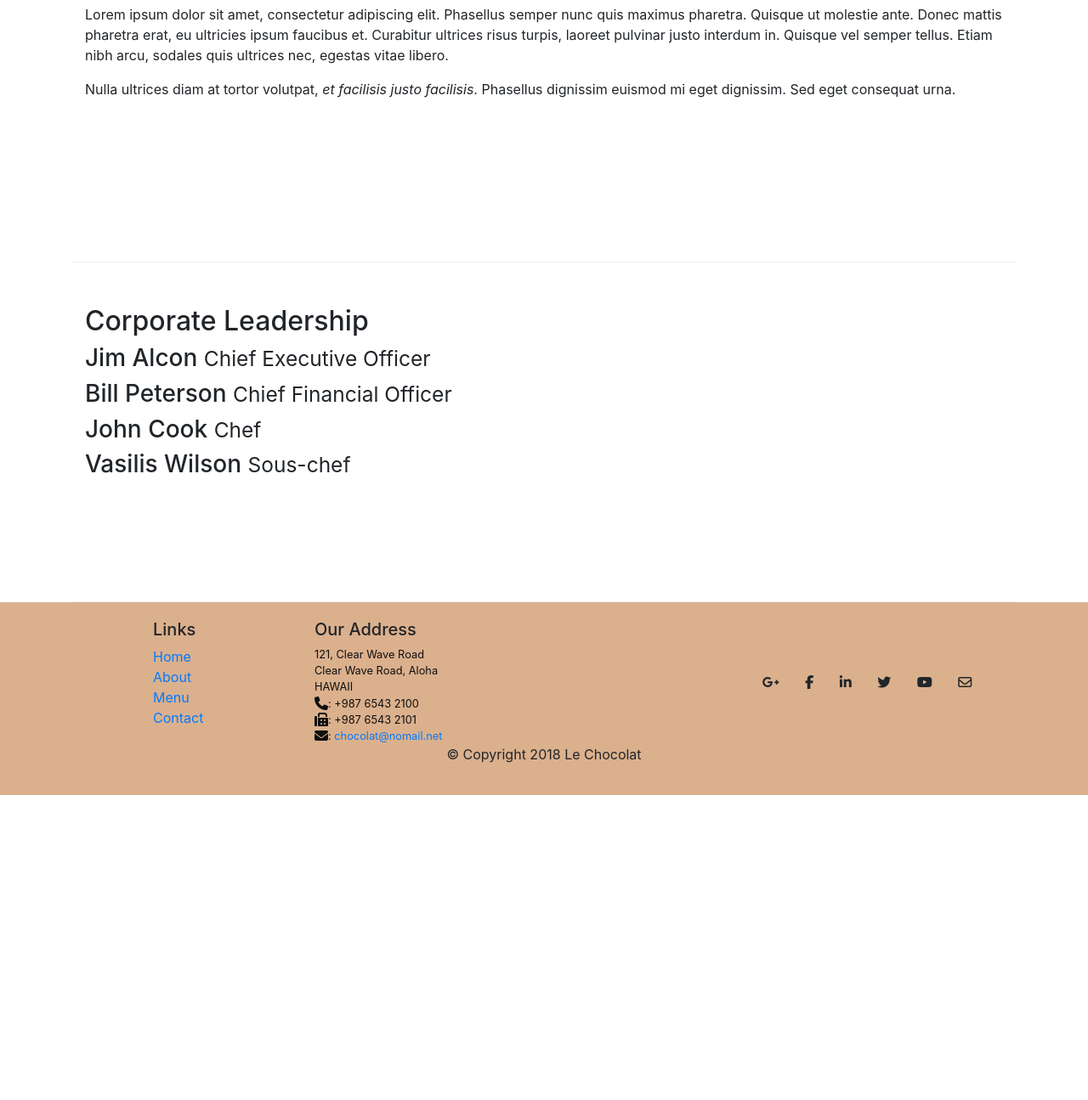
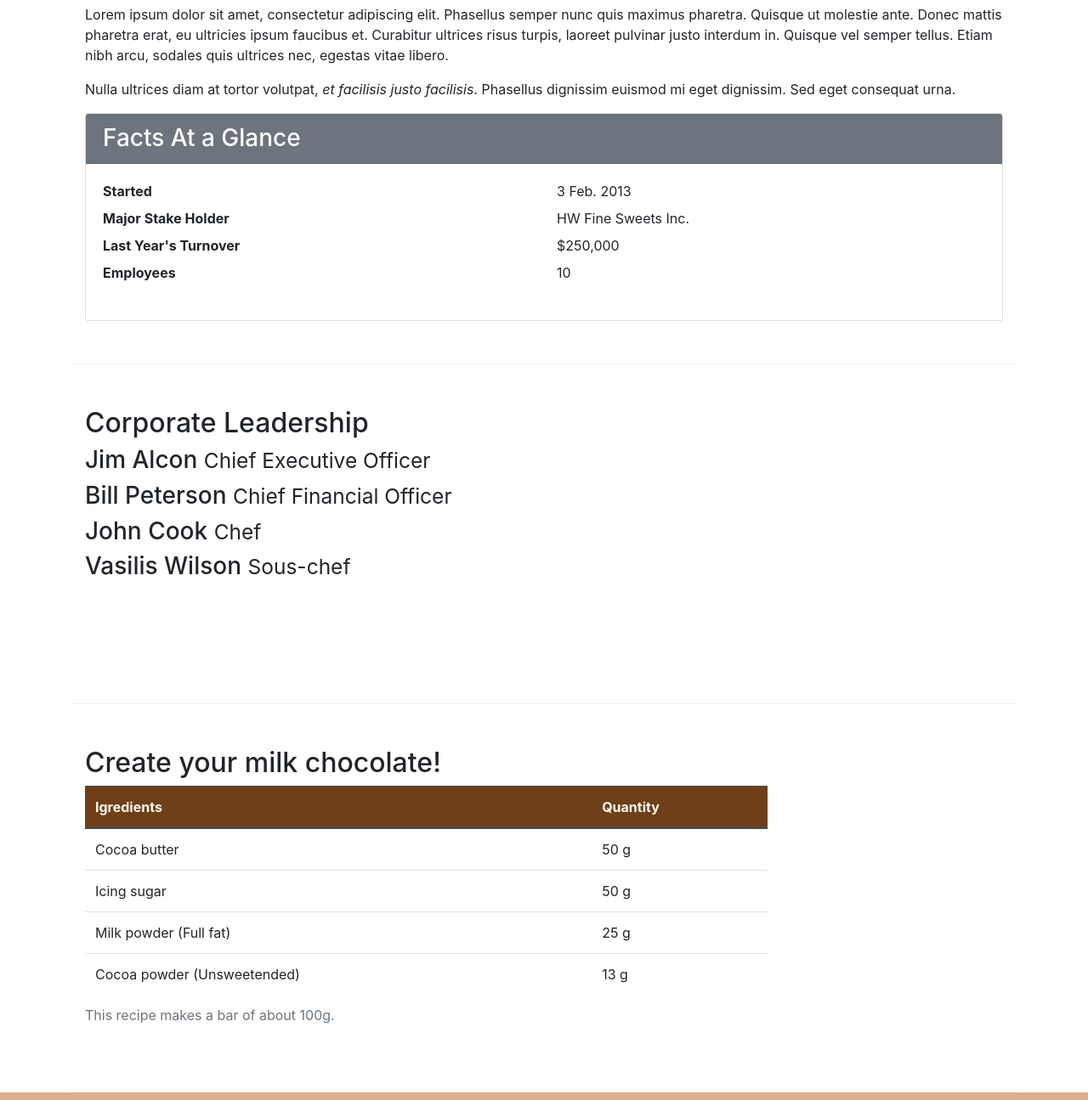
Before and after one commit to NikolasZaf1/LeChocolat, a plain HTML site: page aboutus.html in a window 1280 px wide. Shown: the part 865-2160 px from the top of the page at 85% size. Before the commit the page ends 1801 px from the top, so only its background shows below. Drawn offline with nearby package versions, Linux system fonts and the light colour scheme.

Commit message:
Tables and Cards

```diff
--- a/aboutus.html
+++ b/aboutus.html
@@ -66,6 +66,21 @@
                 <p>Nulla ultrices diam at tortor volutpat, <em>et facilisis justo facilisis</em>. Phasellus dignissim euismod mi eget dignissim. Sed eget consequat urna. </p>
             </div>
             <div class="col col-sm">
+			<div class="card">
+                    <h3 class="card-header bg-secondary text-white">Facts At a Glance</h3>
+                    <div class="card-body">
+                        <dl class="row">
+                            <dt class="col-6">Started</dt>
+                            <dd class="col-6">3 Feb. 2013</dd>
+                            <dt class="col-6">Major Stake Holder</dt>
+                            <dd class="col-6">HW Fine Sweets Inc.</dd>
+                            <dt class="col-6">Last Year's Turnover</dt>
+                            <dd class="col-6">$250,000</dd>
+                            <dt class="col-6">Employees</dt>
+                            <dd class="col-6">10</dd>
+                        </dl>
+                    </div>
+                </div>
             </div>
         </div>
 
@@ -82,7 +97,45 @@
                 <h3>Vasilis Wilson  <small>Sous-chef </small></h3>
                 <p class="d-none d-sm block">Vasilis Wilson is well informed of all the current trends in pastry and contributes his innovative ideas in our products. </p>
             </div>
+
        </div>
+
+	   <div class="row row-content">
+				<div class="col-12 col-sm-9">
+					<h2> Create your milk chocolate!</h2>
+					<div class="table-responsive">
+                    <table class="table table-hover">
+                    <caption>This recipe makes a bar of about 100g.</caption>
+                    <thead class="thead-dark">
+                        <tr>
+                            <th>Igredients</th>
+                            <th>Quantity</th>
+                        </tr>
+                    </thead>
+                    <tbody>
+                        <tr >
+                            <td>Cocoa butter</td>
+                            <td>50 g</td>
+                        </tr>
+                        <tr>
+                            <td>Icing sugar</td>
+                            <td>50 g</td>
+                        </tr>
+                        <tr>
+                            <td>Milk powder (Full fat)</td>
+                            <td>25 g</td>
+                        </tr>
+                        <tr>
+                            <td>Cocoa powder (Unsweetended)</td>
+                            <td>13 g</td>
+                        </tr>
+                    </tbody>
+                    </table>
+                </div>
+			    </div>
+				<div class="col col-sm 3">
+				</div>
+			 </div>
 
     </div>
 
--- a/css/styles.css
+++ b/css/styles.css
@@ -31,3 +31,10 @@ body{
     padding:50px 0px 0px 0px;
     z-index:0;
 }
+.table .thead-dark th{
+    color:floralwhite;
+    background-color:#6E3F19
+}
+tr:hover {
+	background-color:#dbb08db0!important
+}
```
